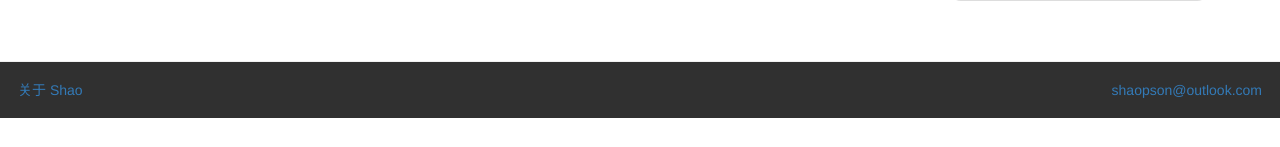
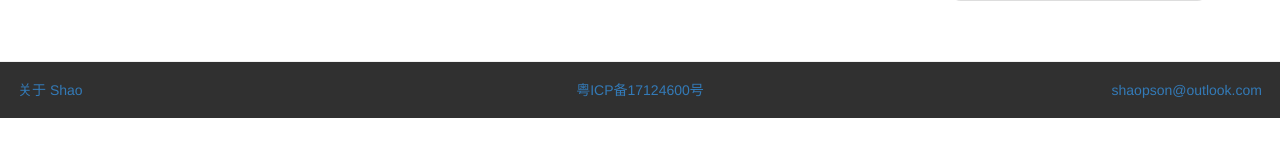
Before and after one commit to shaogit/shaoblog, a Django app: page / in a window 1280 px wide. Shown: the part 653-800 px from the top of the page. Run offline with Django 3.2, Linux system fonts and the light colour scheme; data that the repository does not hold is empty; some libraries are stand-ins or nearby versions.

Commit message:
favicon
favicon and footer

```diff
--- a/blogs/templates/blogs/base.html
+++ b/blogs/templates/blogs/base.html
@@ -10,6 +10,7 @@
 	{% bootstrap_javascript %}
 	{% load static %}
 	<link href="{% static 'shao.css' %}" rel="stylesheet">
+	<link rel="shortcut icon" href="/media/favicon.ico" />
 	{% block style %}
 	{% endblock style %}
 </head>
@@ -60,10 +61,13 @@
 
 <footer class="footer">
 	<div class="row">
-		<div class="col-md-6 col-xs-6 text-left">
+		<div class="col-md-4 col-xs-6 text-left">
 			<a href="{% url 'blogs:shao' %}">关于 Shao</a>
 		</div>
-		<div class="col-md-6 col-xs-6 text-right">
+		<div class="col-md-4 text-center">
+			<a href="http://www.miibeian.gov.cn/">粤ICP备17124600号</a>
+		</div>
+		<div class="col-md-4 col-xs-6 text-right">
 			<a href="mailto:shaopson@outlook.com">shaopson@outlook.com</a>
 		</div>
 	</div>
--- a/myblog/settings.py
+++ b/myblog/settings.py
@@ -25,7 +25,7 @@ SECRET_KEY = 'b_2loiw_@d90!$v0tx=ac&#4psjq#r=7q)_%mkmvw3r!eb!1ic'
 # SECURITY WARNING: don't run with debug turned on in production!
 DEBUG = False
 
-ALLOWED_HOSTS = ['127.0.0.1','localhost','shaopson.cn','120.78.77.157']
+ALLOWED_HOSTS = ['127.0.0.1','localhost',' .shaopson.cn','120.78.77.157']
 
 
 # Application definition
```
Also changed, not shown: media/favicon.ico (added), 3 other files.
